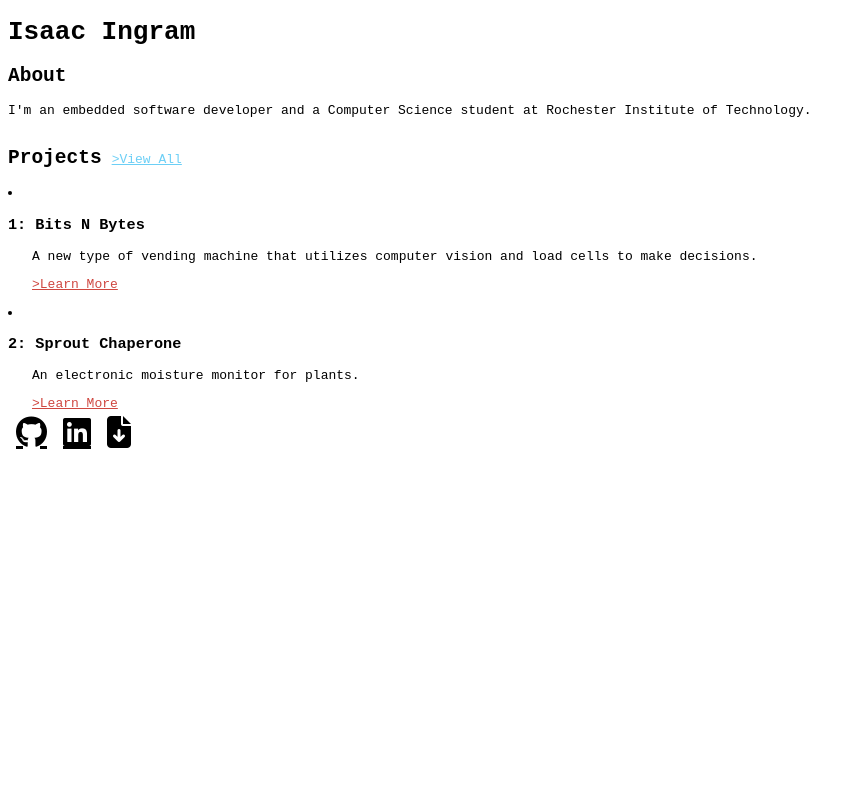
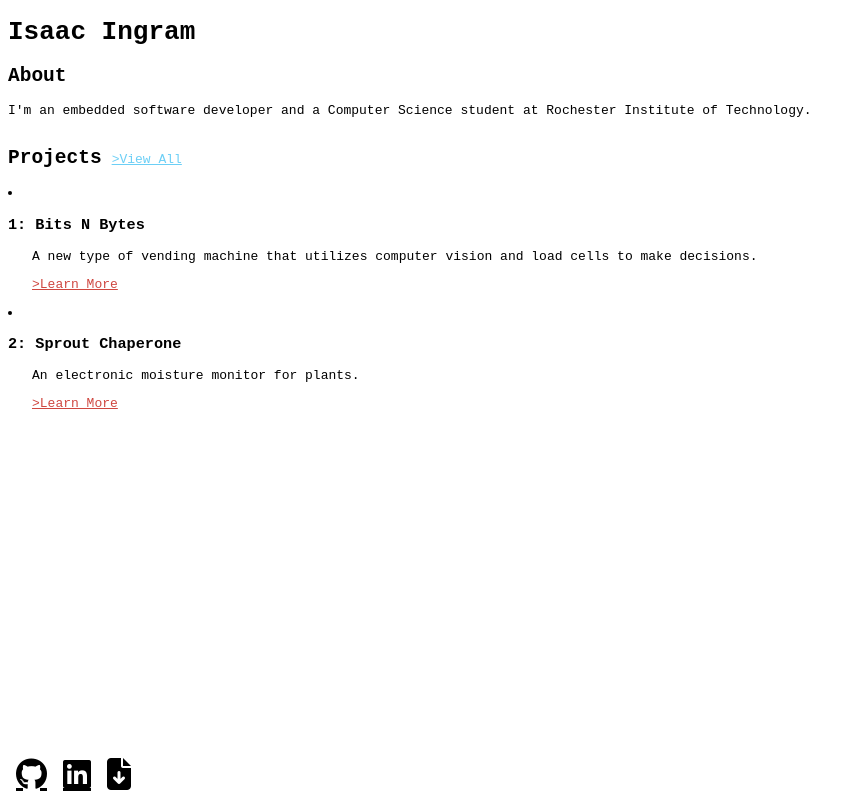
Before and after one commit to IsaacIngram/v3, an Angular app in the folder v3-ui/: page / in a window 1280 px wide. Shown: the whole page, without its empty margins (0-858 px from the left). Built offline with nearby package versions, Linux system fonts and the light colour scheme.

Commit message:
Flex footer (with social icons) to bottom of page

```diff
--- a/v3-ui/src/styles.css
+++ b/v3-ui/src/styles.css
@@ -1,5 +1,26 @@
 * {
   font-family: monospace;
+}
+
+html, body {
+  height: 99%;
+  margin-top: 0;
+  margin-bottom: 0;
+}
+
+body {
+  display: flex;
+  flex-direction: column;
+}
+
+app-root {
+  flex: 1;
+  display: flex;
+  flex-direction: column;
+}
+
+.main-content {
+  flex: 1;
 }
 
 .inline-element {
```
